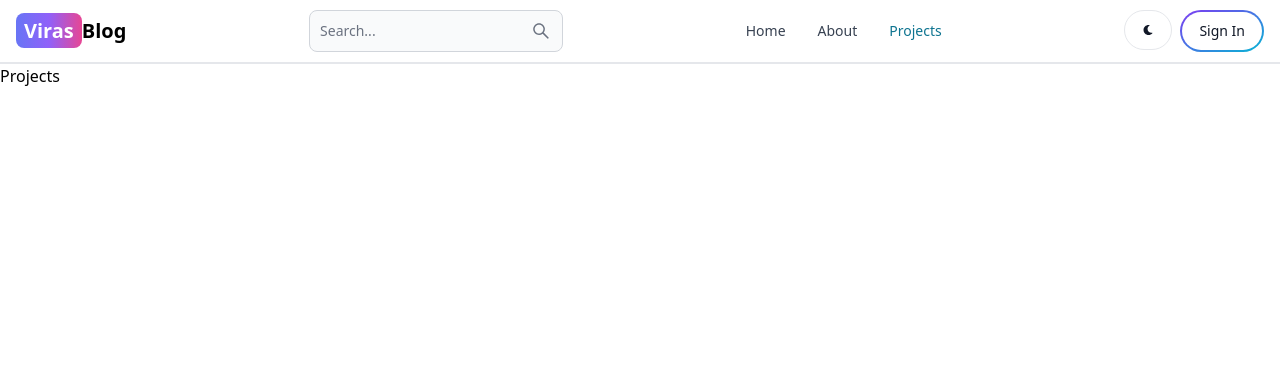
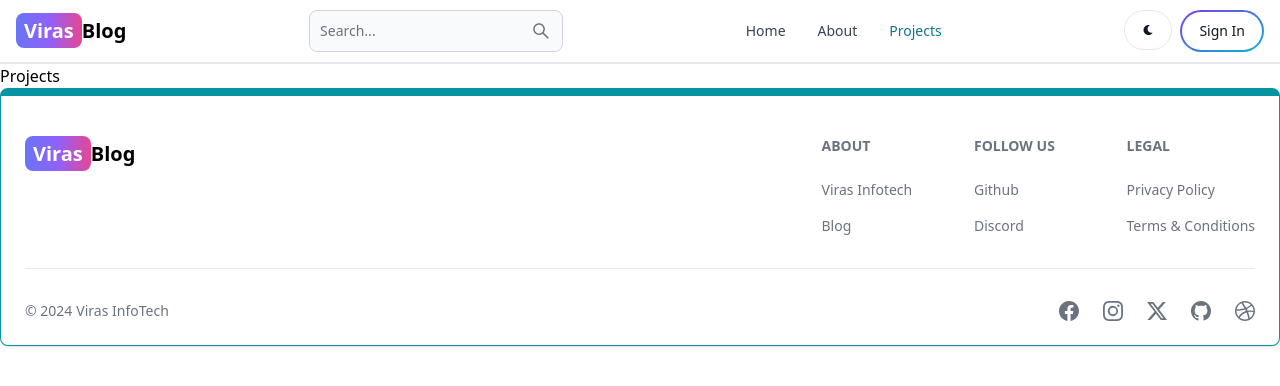
Before and after one commit to vikat9596/Blog, a React (Vite) app in the folder client/: page /projects in a window 1280 px wide. Shown: the top 386 px of the page. Built offline with nearby package versions, Linux system fonts and the light colour scheme.

Commit message:
created the footer component

```diff
--- a/client/src/App.jsx
+++ b/client/src/App.jsx
@@ -7,6 +7,7 @@
 import Dashboard from './pages/Dashboard'
 import Projects from './pages/Projects'
 import Header from './components/Header'
+import Footer from './components/Footer'
 
 const App = () => {
   return (
@@ -20,6 +21,7 @@
         <Route path='/dashboard' element={<Dashboard/>} />
         <Route path='/projects' element={<Projects/>} />
       </Routes>
+      <Footer/>
     </BrowserRouter>
   )
 }
--- /dev/null
+++ b/client/src/components/Footer.jsx
@@ -0,0 +1,88 @@
+import { Footer } from "flowbite-react";
+import { Link } from "react-router-dom";
+import React from 'react';
+import { BsFacebook, BsInstagram, BsTwitterX, BsGithub, BsDribbble } from 'react-icons/bs';
+
+export default function FooterCom() {
+  return (
+    <Footer container className="border border-t-8 border-teal-500">
+        <div className="w-full max-w-7xl mx-auto">
+            <div className="grid w-full justify-between sm:flex md:grid-cols-1">
+                <div className="mt-5">
+                <Link to="/" className='self-center whitespace-nowrap text-lg sm:text-xl font-semibold dark:text-white'>
+                    <span className='px-2 py-1 bg-gradient-to-r from-indigo-500 via-purple-500 to-pink-500 rounded-lg text-white'>Viras</span>Blog
+                </Link>
+                </div>
+                <div className="grid grid-cols-2 gap-8 mt-4 sm:grid-cols-3 sm:gap-6">
+                    <div>
+                    <Footer.Title title='About'/>
+                    <Footer.LinkGroup col>
+                        <Footer.Link
+                            href="https://www.virasblog.com/about"
+                            target="_blank"
+                            rel="noopener noreferrer">
+                                Viras Infotech
+                        </Footer.Link>
+                        <Footer.Link
+                            href="https://www.virasblog.com/about"
+                            target="_blank"
+                            rel="noopener noreferrer">
+                                Blog
+                        </Footer.Link>
+                    </Footer.LinkGroup>
+
+                    </div>
+                    <div>
+                    <Footer.Title title='Follow Us'/>
+                    <Footer.LinkGroup col>
+                        <Footer.Link
+                            href="https://github.com/vikat9596"
+                            target="_blank"
+                            rel="noopener noreferrer">
+                                Github
+                        </Footer.Link>
+                        <Footer.Link
+                            href="#"
+                            target="_blank"
+                            rel="noopener noreferrer">
+                                Discord
+                        </Footer.Link>
+                    </Footer.LinkGroup>
+
+                    </div>
+                    <div>
+                    <Footer.Title title='Legal'/>
+                    <Footer.LinkGroup col>
+                        <Footer.Link
+                            href="https://github.com/vikat9596"
+                            target="_blank"
+                            rel="noopener noreferrer">
+                                Privacy Policy
+                        </Footer.Link>
+                        <Footer.Link
+                            href="#"
+                            target="_blank"
+                            rel="noopener noreferrer">
+                                Terms & Conditions
+                        </Footer.Link>
+                    </Footer.LinkGroup>
+
+                    </div>
+
+                </div>
+            </div>
+            <Footer.Divider />
+            <div className="w-full sm:flex sm:items-center sm:justify-between">
+                <Footer.Copyright href="#" by="Viras InfoTech" year={new Date().getFullYear()}/>
+                <div className="flex gap-6 sm:mt-0 mt-4 sm:justify-center">
+                    <Footer.Icon href="#" icon={BsFacebook}/>
+                    <Footer.Icon href="#" icon={BsInstagram}/>
+                    <Footer.Icon href="#" icon={BsTwitterX}/>
+                    <Footer.Icon href="https://github.com/vikat9596" icon={BsGithub}/>
+                    <Footer.Icon href="#" icon={BsDribbble}/>
+                </div>
+            </div>
+        </div>
+    </Footer>
+  )
+}
```
